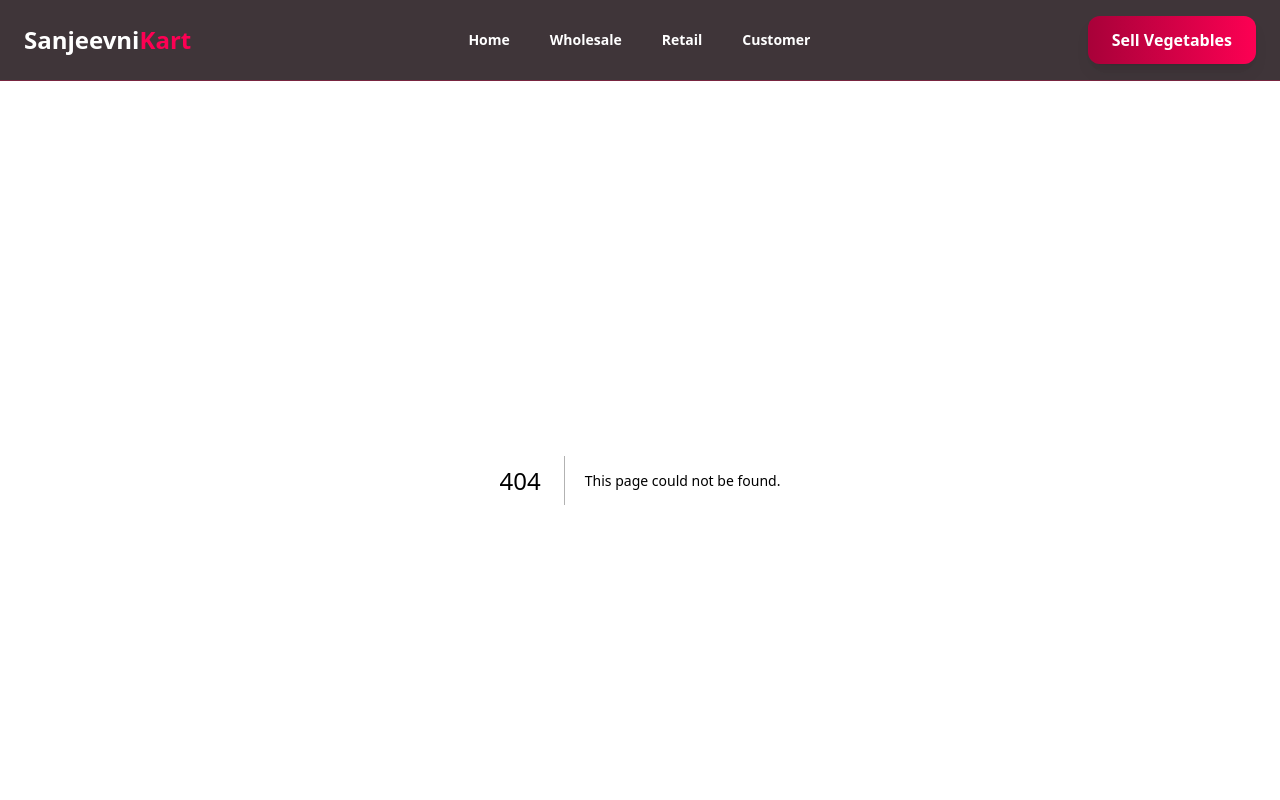
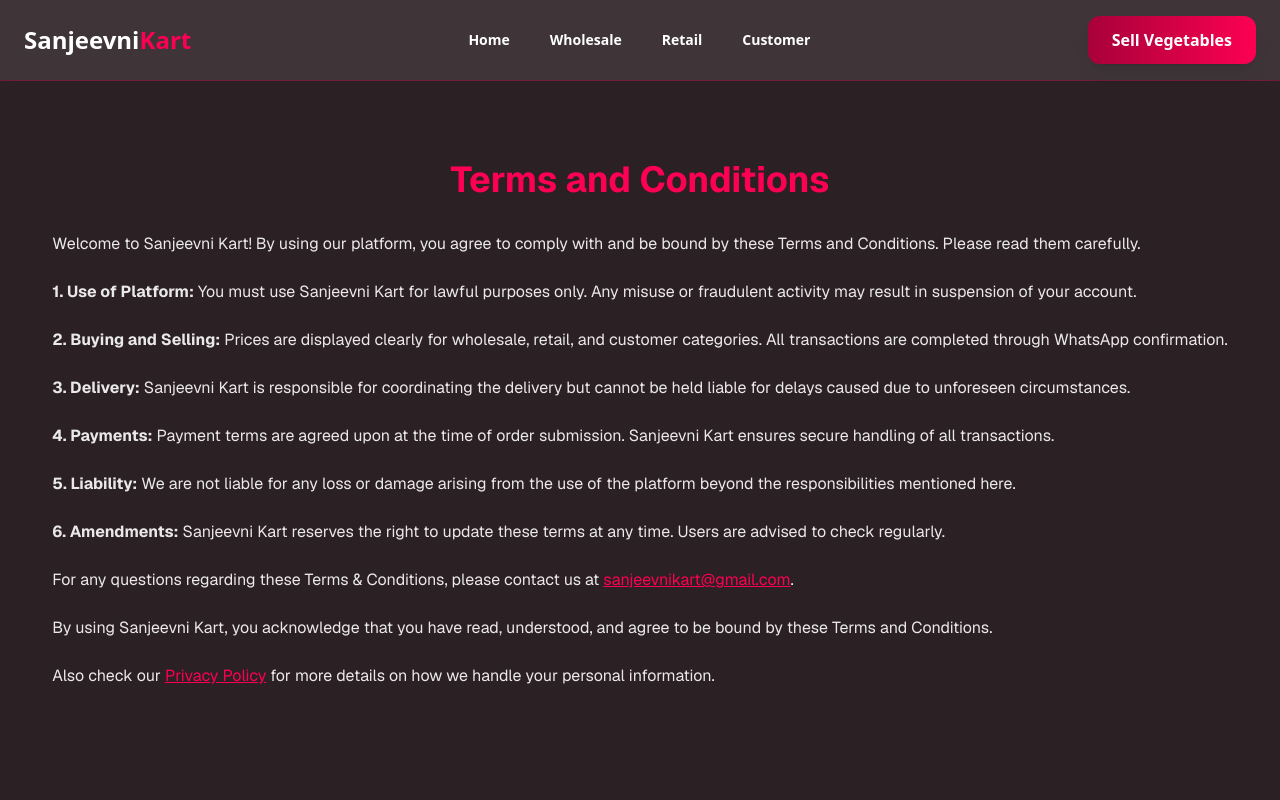
Before and after one commit to The-cyber-hunter/SanjeevniKart-Frontend, a Next.js app: page /terms-and-conditions in a window 1280 px wide. Before the commit this address had no page. Shown: the top 800 px of the page. Built offline with nearby package versions, Linux system fonts and the light colour scheme.

Commit message:
created policy pages

```diff
--- /dev/null
+++ b/app/privacy-policy/page.tsx
@@ -0,0 +1,61 @@
+"use client";
+
+import Head from "next/head";
+
+export default function PrivacyPolicyPage() {
+  return (
+    <>
+      <Head>
+        <title>Privacy Policy | Sanjeevni Kart</title>
+        <meta
+          name="description"
+          content="Learn how Sanjeevni Kart collects, stores, and protects your personal information when using our services."
+        />
+      </Head>
+
+      <main className="min-h-screen w-full bg-[#2B2024] text-white font-sans flex justify-center px-6 py-20">
+        <section className="space-y-6 text-white/90 text-sm md:text-base text-justify">
+          <h1 className="text-4xl font-bold mb-8 text-[#FD0053] text-center">Privacy Policy</h1>
+          <p>
+            Sanjeevni Kart is committed to protecting your privacy. This Privacy Policy explains how we collect, use, and safeguard your information.
+          </p>
+
+          <p>
+            <strong>1. Information Collection:</strong> We collect only the information necessary to process orders and communicate with you via WhatsApp and email.
+          </p>
+
+          <p>
+            <strong>2. Use of Information:</strong> Information is used to confirm orders, provide customer support, and improve our services.
+          </p>
+
+          <p>
+            <strong>3. Data Sharing:</strong> We do not sell or share your personal data with third parties except when required to fulfill your orders.
+          </p>
+
+          <p>
+            <strong>4. Security:</strong> We take reasonable precautions to protect your information. However, no method of transmission over the Internet is 100% secure.
+          </p>
+
+          <p>
+            <strong>5. Cookies:</strong> Our platform may use cookies to enhance user experience. You can choose to disable cookies in your browser.
+          </p>
+
+          <p>
+            <strong>6. Policy Updates:</strong> We may update this Privacy Policy from time to time. Updates will be posted on this page.
+          </p>
+
+          <p>
+            For any privacy concerns, please contact us at <a href="mailto:sanjeevnikart@gmail.com" className="text-[#FD0053] underline">sanjeevnikart@gmail.com</a>.
+          </p>
+
+          <p>
+            you acknowledge that by using Sanjeevni Kart, you agree to the terms outlined in this Privacy Policy.
+          </p>
+          <p>
+            Also check our <a href="/terms-and-conditions" className="text-[#FD0053] underline">Terms and Conditions</a> for more details on using our services.
+          </p>
+        </section>
+      </main>
+    </>
+  );
+}
--- a/app/robots.ts
+++ b/app/robots.ts
@@ -1,14 +1,14 @@
-import { NextResponse } from "next/server";
+// app/robots.ts
+import type { MetadataRoute } from "next";
 
-export const GET = () => {
-  const robotsTxt = `
-User-agent: *
-Allow: /
-
-Sitemap: https://www.sanjeevnikart.in/sitemap.xml
-  `.trim();
-
-  return new NextResponse(robotsTxt, {
-    headers: { "Content-Type": "text/plain" },
-  });
+export const GET = (): MetadataRoute.Robots => {
+  return {
+    rules: [
+      {
+        userAgent: "*",
+        allow: "/",
+      },
+    ],
+    sitemap: "https://www.sanjeevnikart.in/sitemap.xml",
+  };
 };
--- a/app/sitemap.ts
+++ b/app/sitemap.ts
@@ -1,30 +1,56 @@
-import { NextResponse } from "next/server";
+// app/sitemap.ts
+import type { MetadataRoute } from "next";
 
-export const GET = () => {
+export const GET = (): MetadataRoute.Sitemap => {
   const baseUrl = "https://www.sanjeevnikart.in";
 
-  const urls = [
-    "/",
-    "/wholesale",
-    "/retail",
-    "/customer",
-    "/farmer-sell"
+  return [
+    // Homepage
+    {
+      url: `${baseUrl}/`,
+      lastModified: new Date(),
+      changeFrequency: "weekly",
+      priority: 1,
+    },
+
+    // Main pages
+    {
+      url: `${baseUrl}/farmer-sell`,
+      lastModified: new Date(),
+      changeFrequency: "weekly",
+      priority: 0.9,
+    },
+    {
+      url: `${baseUrl}/customer`,
+      lastModified: new Date(),
+      changeFrequency: "weekly",
+      priority: 0.9,
+    },
+    {
+      url: `${baseUrl}/retail`,
+      lastModified: new Date(),
+      changeFrequency: "weekly",
+      priority: 0.9,
+    },
+    {
+      url: `${baseUrl}/wholesale`,
+      lastModified: new Date(),
+      changeFrequency: "weekly",
+      priority: 0.9,
+    },
+
+    // Legal pages
+    {
+      url: `${baseUrl}/privacy-policy`,
+      lastModified: new Date(),
+      changeFrequency: "yearly",
+      priority: 0.3,
+    },
+    {
+      url: `${baseUrl}/terms-and-conditions`,
+      lastModified: new Date(),
+      changeFrequency: "yearly",
+      priority: 0.3,
+    },
   ];
-
-  const sitemapXml = `<?xml version="1.0" encoding="UTF-8"?>
-<urlset xmlns="http://www.sitemaps.org/schemas/sitemap/0.9">
-  ${urls
-    .map(
-      (path) => `
-  <url>
-    <loc>${baseUrl}${path}</loc>
-    <lastmod>${new Date().toISOString()}</lastmod>
-  </url>`
-    )
-    .join("")}
-</urlset>`.trim();
-
-  return new NextResponse(sitemapXml, {
-    headers: { "Content-Type": "application/xml" },
-  });
 };
--- /dev/null
+++ b/app/terms-and-conditions/page.tsx
@@ -0,0 +1,64 @@
+"use client";
+
+import Head from "next/head";
+
+export default function TermsAndConditionsPage() {
+    return (
+        <>
+            <Head>
+                <title>Terms and Conditions | Sanjeevni Kart</title>
+                <meta
+                    name="description"
+                    content="Read the Terms and Conditions for using Sanjeevni Kart services, including buying and selling vegetables."
+                />
+            </Head>
+
+            <main className="min-h-screen w-full bg-[#2B2024] text-white font-sans flex justify-center px-6 py-20">
+
+
+                <section className="space-y-6 text-white/90 text-sm md:text-base text-justify">
+                    <h1 className="text-4xl font-bold mb-8 text-[#FD0053] text-center">Terms and Conditions</h1>
+                    <p>
+                        Welcome to Sanjeevni Kart! By using our platform, you agree to comply with and be bound by these Terms and Conditions. Please read them carefully.
+                    </p>
+
+                    <p>
+                        <strong>1. Use of Platform:</strong> You must use Sanjeevni Kart for lawful purposes only. Any misuse or fraudulent activity may result in suspension of your account.
+                    </p>
+
+                    <p>
+                        <strong>2. Buying and Selling:</strong> Prices are displayed clearly for wholesale, retail, and customer categories. All transactions are completed through WhatsApp confirmation.
+                    </p>
+
+                    <p>
+                        <strong>3. Delivery:</strong> Sanjeevni Kart is responsible for coordinating the delivery but cannot be held liable for delays caused due to unforeseen circumstances.
+                    </p>
+
+                    <p>
+                        <strong>4. Payments:</strong> Payment terms are agreed upon at the time of order submission. Sanjeevni Kart ensures secure handling of all transactions.
+                    </p>
+
+                    <p>
+                        <strong>5. Liability:</strong> We are not liable for any loss or damage arising from the use of the platform beyond the responsibilities mentioned here.
+                    </p>
+
+                    <p>
+                        <strong>6. Amendments:</strong> Sanjeevni Kart reserves the right to update these terms at any time. Users are advised to check regularly.
+                    </p>
+
+                    <p>
+                        For any questions regarding these Terms & Conditions, please contact us at <a href="mailto:sanjeevnikart@gmail.com" className="text-[#FD0053] underline">sanjeevnikart@gmail.com</a>.
+                    </p>
+
+                    <p>
+                        By using Sanjeevni Kart, you acknowledge that you have read, understood, and agree to be bound by these Terms and Conditions.
+                    </p>
+
+                    <p>
+                        Also check our <a href="/privacy-policy" className="text-[#FD0053] underline">Privacy Policy</a> for more details on how we handle your personal information.
+                    </p>
+                </section>
+            </main>
+        </>
+    );
+}
```
